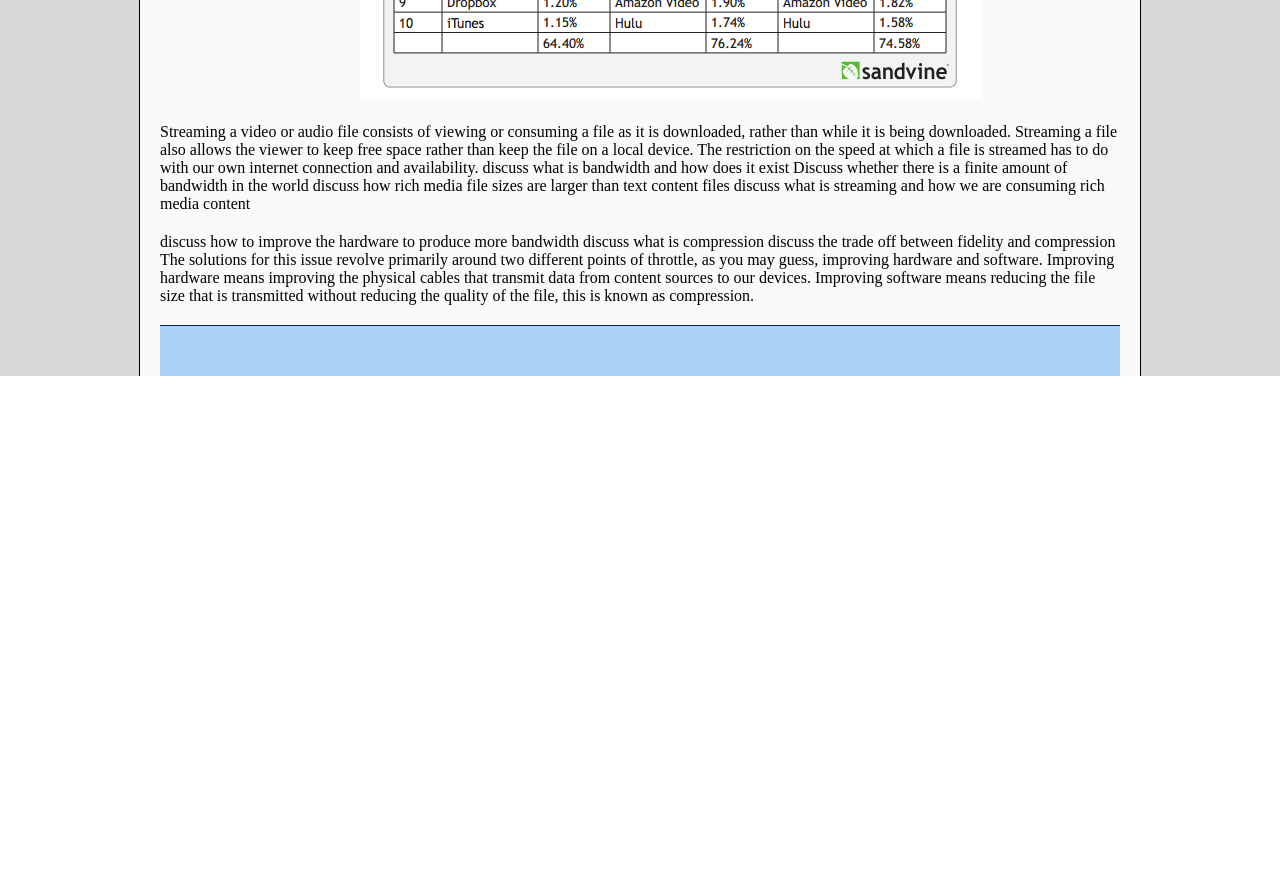
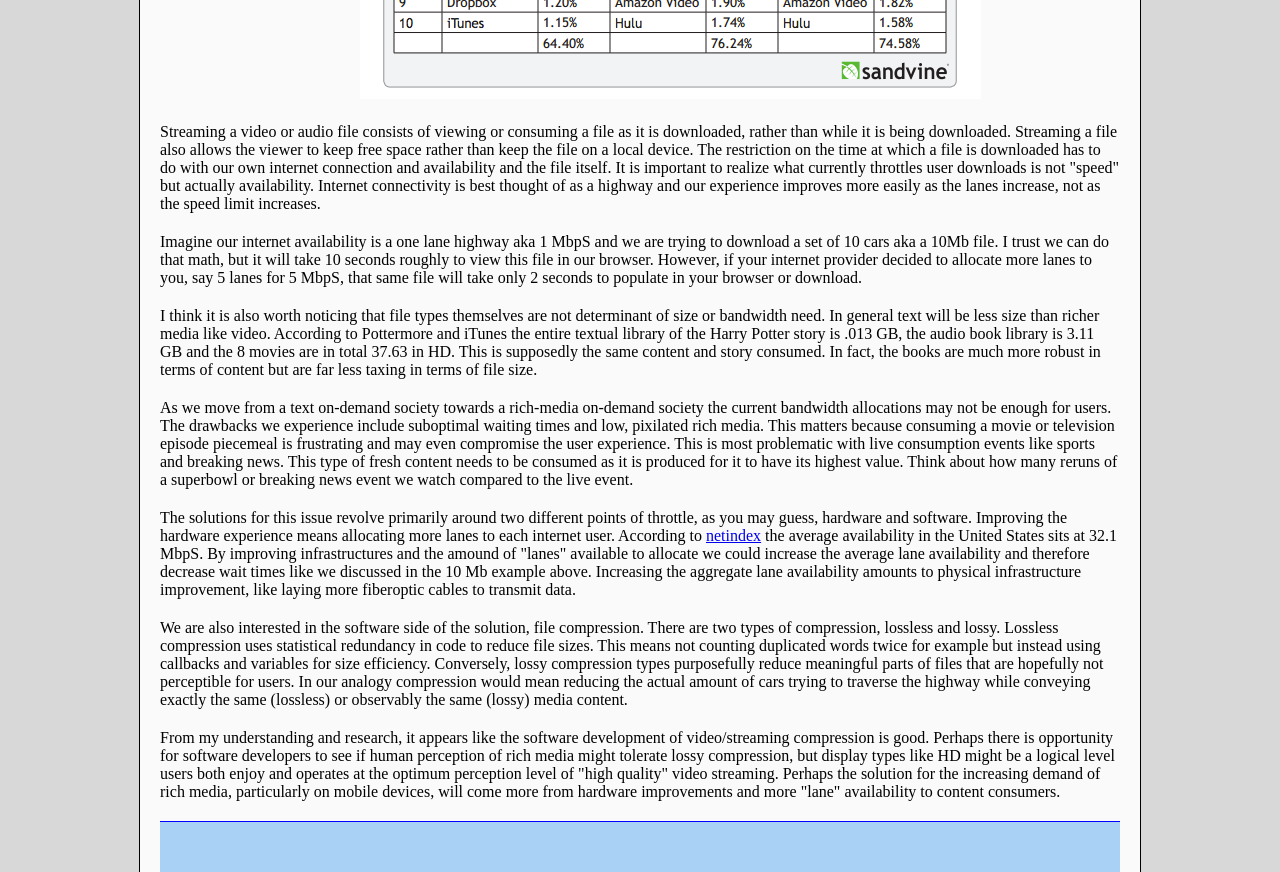
Before and after one commit to kduraiswami/kduraiswami.github.io, a plain HTML site: page blog/c4-tech-issues.html in a window 1280 px wide. Shown: the part 420-1292 px from the top of the page. Before the commit the page ends 800 px from the top, so only its background shows below. Drawn offline with Linux system fonts and the light colour scheme.

Commit message:
final cultural blog week-4

```diff
--- a/blog/c4-tech-issues.html
+++ b/blog/c4-tech-issues.html
@@ -12,7 +12,7 @@
   </div>
   <h1>Unit 2, Week 4 Cultural Blogpost </h1>
   <h2>Issues in the Tech World</h2>
-  <h4>Wednesday January 14, 2015</h4>
+  <h4>Monday January 19, 2015</h4>
 
 
   <section>
@@ -20,23 +20,25 @@
       In today's blogpost I am going to discuss a problem in the tech world that interests me. One of the biggest challenges facing the tech industry is how the growth in demand for content greatly exceeds the current bandwidth supply. This is particularly true for rich media like video streaming. According to a Sandvine study for the first half of 2014, Netflix and YouTube services alone accounted for almost half of all data usage: <br><img class="normalimage" src="DataUsageStats.png">
     </p>
     <p>
-      Streaming a video or audio file consists of viewing or consuming a file as it is downloaded, rather than while it is being downloaded. Streaming a file also allows the viewer to keep free space rather than keep the file on a local device. The restriction on the speed at which a file is streamed has to do with our own internet connection and availability.
-
-      discuss what is bandwidth and how does it exist
-      Discuss whether there is a finite amount of bandwidth in the world
-
-      discuss how rich media file sizes are larger than text content files
-      discuss what is streaming and how we are consuming rich media content
-
+      Streaming a video or audio file consists of viewing or consuming a file as it is downloaded, rather than while it is being downloaded. Streaming a file also allows the viewer to keep free space rather than keep the file on a local device. The restriction on the time at which a file is downloaded has to do with our own internet connection and availability and the file itself. It is important to realize what currently throttles user downloads is not "speed" but actually availability. Internet connectivity is best thought of as a highway and our experience improves more easily as the lanes increase, not as the speed limit increases.
     </p>
     <p>
-      discuss how to improve the hardware to produce more bandwidth
-      discuss what is compression
-      discuss the trade off between fidelity and compression
-
-
-      The solutions for this issue revolve primarily around two different points of throttle, as you may guess, improving hardware and software. Improving hardware means improving the physical cables that transmit data from content sources to our devices. Improving software means reducing the file size that is transmitted without reducing the quality of the file, this is known as compression.
-
+      Imagine our internet availability is a one lane highway aka 1 MbpS and we are trying to download a set of 10 cars aka a 10Mb file. I trust we can do that math, but it will take 10 seconds roughly to view this file in our browser. However, if your internet provider decided to allocate more lanes to you, say 5 lanes for 5 MbpS, that same file will take only 2 seconds to populate in your browser or download.
+    </p>
+    <p>
+      I think it is also worth noticing that file types themselves are not determinant of size or bandwidth need. In general text will be less size than richer media like video. According to Pottermore and iTunes the entire textual library of the Harry Potter story is .013 GB, the audio book library is 3.11 GB and the 8 movies are in total 37.63 in HD. This is supposedly the same content and story consumed. In fact, the books are much more robust in terms of content but are far less taxing in terms of file size.
+    </p>
+    <p>
+      As we move from a text on-demand society towards a rich-media on-demand society the current bandwidth allocations may not be enough for users. The drawbacks we experience include suboptimal waiting times and low, pixilated rich media. This matters because consuming a movie or television episode piecemeal is frustrating and may even compromise the user experience. This is most problematic with live consumption events like sports and breaking news. This type of fresh content needs to be consumed as it is produced for it to have its highest value. Think about how many reruns of a superbowl or breaking news event we watch compared to the live event.
+    </p>
+    <p>
+      The solutions for this issue revolve primarily around two different points of throttle, as you may guess, hardware and software. Improving the hardware experience means allocating more lanes to each internet user. According to <a href="http://www.netindex.com/download/2,1/United-States/">netindex</a> the average availability in the United States sits at 32.1 MbpS. By improving infrastructures and the amound of "lanes" available to allocate we could increase the average lane availability and therefore decrease wait times like we discussed in the 10 Mb example above. Increasing the aggregate lane availability amounts to physical infrastructure improvement, like laying more fiberoptic cables to transmit data.
+    </p>
+    <p>
+      We are also interested in the software side of the solution, file compression. There are two types of compression, lossless and lossy. Lossless compression uses statistical redundancy in code to reduce file sizes. This means not counting duplicated words twice for example but instead using callbacks and variables for size efficiency. Conversely, lossy compression types purposefully reduce meaningful parts of files that are hopefully not perceptible for users. In our analogy compression would mean reducing the actual amount of cars trying to traverse the highway while conveying exactly the same (lossless) or observably the same (lossy) media content.
+    </p>
+    <p>
+      From my understanding and research, it appears like the software development of video/streaming compression is good. Perhaps there is opportunity for software developers to see if human perception of rich media might tolerate lossy compression, but display types like HD might be a logical level users both enjoy and operates at the optimum perception level of "high quality" video streaming. Perhaps the solution for the increasing demand of rich media, particularly on mobile devices, will come more from hardware improvements and more "lane" availability to content consumers.
     </p>
 
   </section>
```
